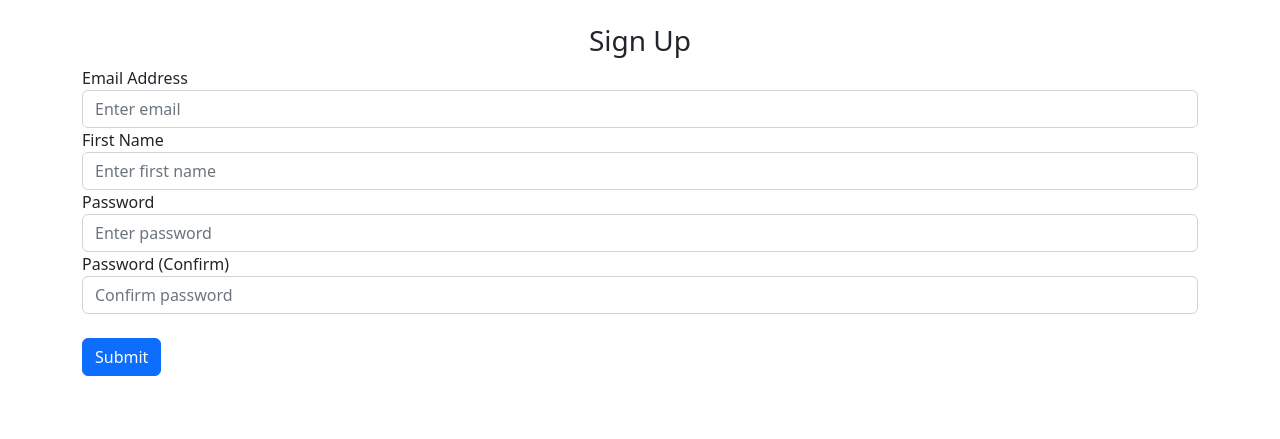
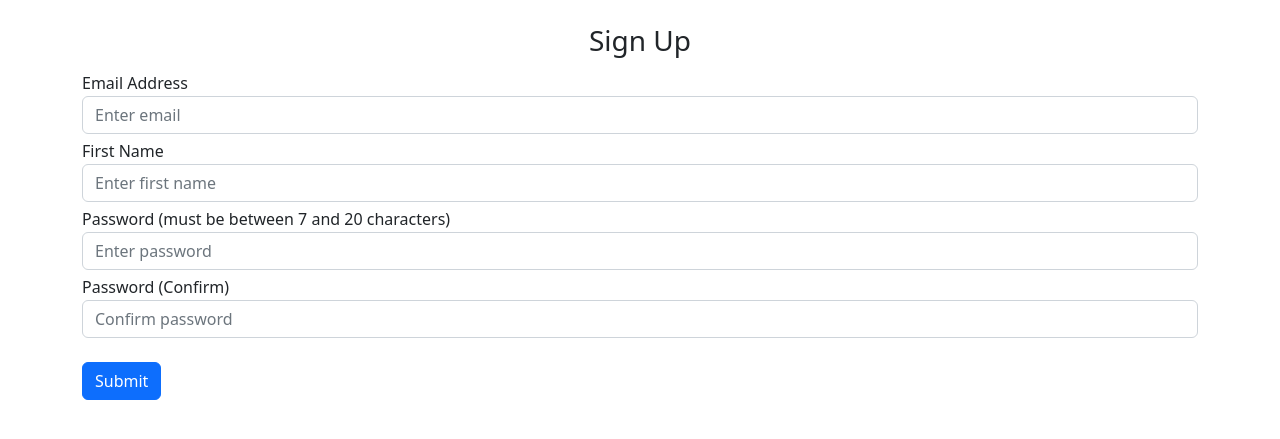
Before and after one commit to h0ethan04/yelp-memo, a Flask app: page /sign-up in a window 1280 px wide. Shown: the part 56-495 px from the top of the page. Run offline with Flask 3, Linux system fonts and the light colour scheme; some libraries are stand-ins or nearby versions.

Commit message:
some formatting/ui changes

```diff
--- a/website/static/css/main.css
+++ b/website/static/css/main.css
@@ -44,14 +44,10 @@
     width: 75%;
 }
 
-/* .search_bar .form-rounded-start {
-    border-radius: 0.75rem;
+label {
+    margin-bottom: 1px;
+    margin-top: 5px;
 }
-
-.search_bar .form-rounded-end {
-    border-top-right-radius: 0.75rem;
-    border-bottom-right-radius: 0.75rem;
-} */
 
 /* Style the search button */
 .search_bar button {
--- a/website/templates/sign_up.html
+++ b/website/templates/sign_up.html
@@ -28,7 +28,7 @@
     />
   </div>
   <div class="form-group">
-    <label for="password1">Password</label>
+    <label for="password1">Password (must be between 7 and 20 characters)</label>
     <input
       type="password"
       class="form-control"
```
